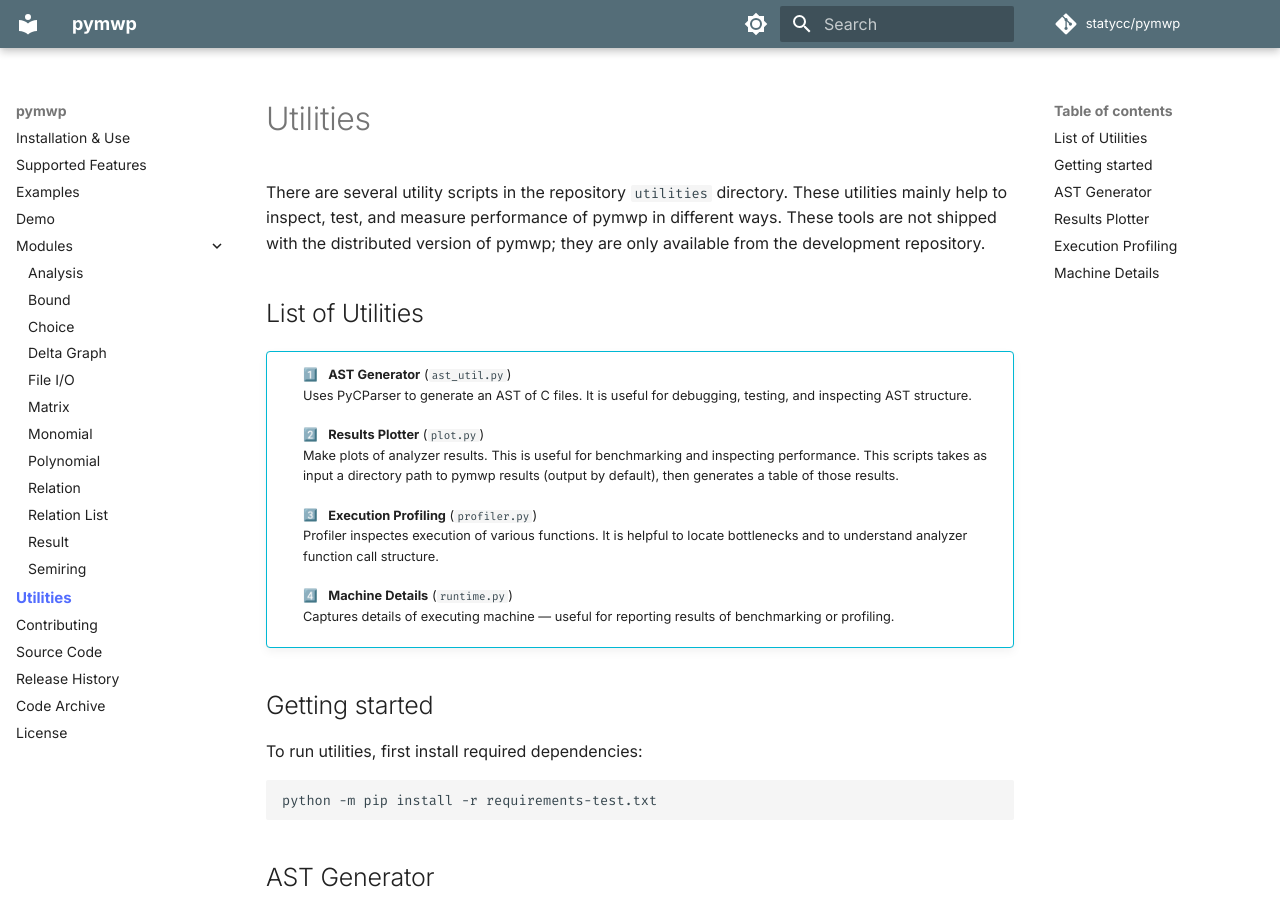
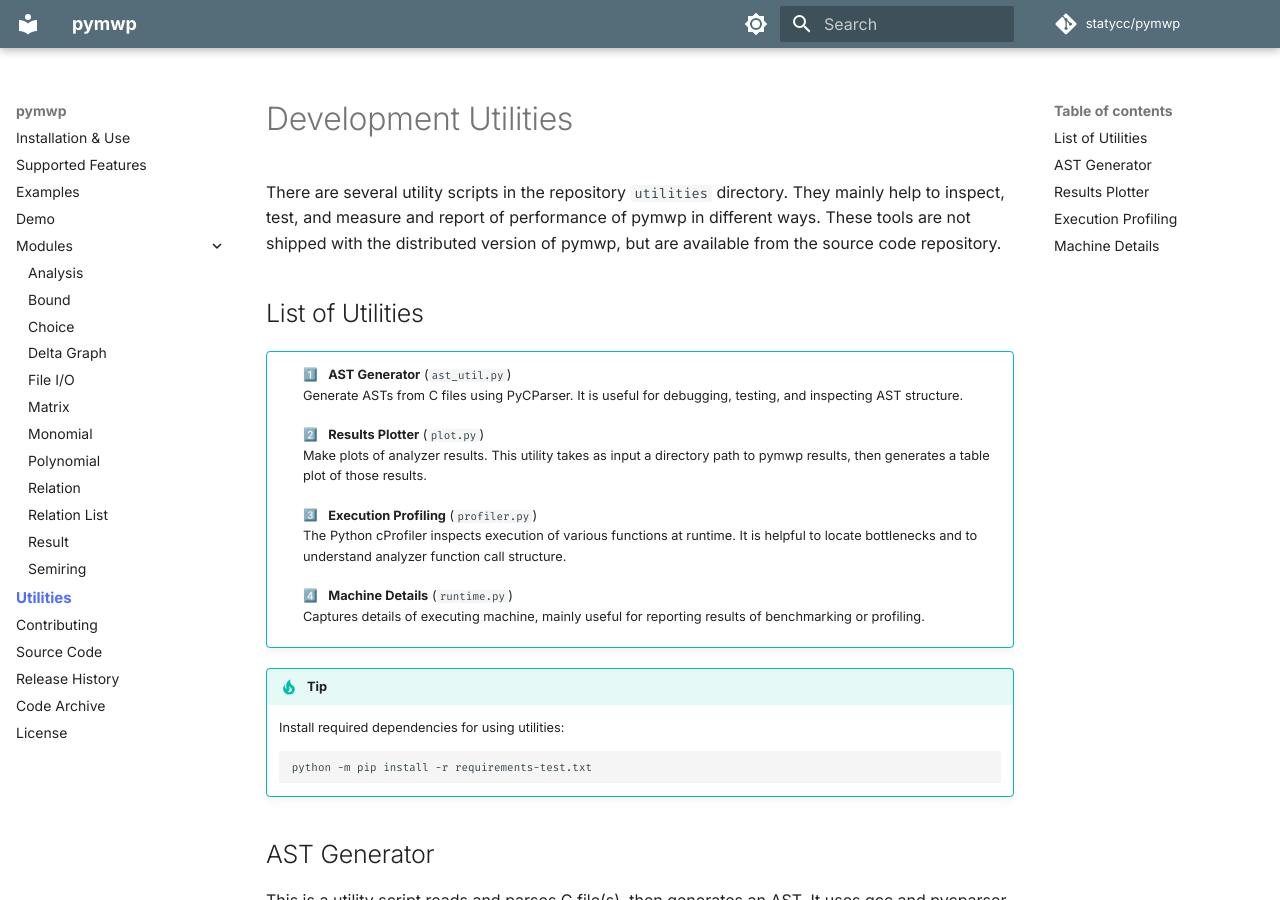
Before and after one commit to statycc/pymwp, an MkDocs documentation site: the page built from docs/utilities.md, in a window 1280 px wide and 900 px high. Built offline with MkDocs 1.6.1 and Material for MkDocs 9.7.7, drawn with Linux system fonts in a browser that asks for light colours; nearby versions of some CDN libraries; emoji names are drawn with the system emoji font; comment, search, counter and statistics services are not loaded; some of the changed text lies outside the part shown.

Commit message:
edit docs, fix typos etc.

````diff
--- a/docs/utilities.md
+++ b/docs/utilities.md
@@ -1,28 +1,30 @@
-# Utilities
+# Development Utilities
 
-There are several utility scripts in the repository `utilities` directory. These utilities mainly help to inspect, test,
-and measure performance of pymwp in different ways. These tools are not shipped with the distributed version of pymwp;
-they are only available from the development repository.
+There are several utility scripts in the repository `utilities` directory.
+They mainly help to inspect, test, and measure and report of performance of pymwp in different ways.
+These tools are not shipped with the distributed version of pymwp, but are available from the source code repository.
 
 ## List of Utilities
 
 !!! info " "
 
-    : :one: &nbsp; **AST Generator** (`ast_util.py`)<br/>Uses PyCParser to generate an AST of C files. It is useful for debugging, testing, and inspecting AST structure.
+    : :one: &nbsp; **AST Generator** (`ast_util.py`)<br/>Generate ASTs from C files using PyCParser. It is useful for debugging, testing, and inspecting AST structure.
 
-    : :two: &nbsp; **Results Plotter** (`plot.py`)<br/>Make plots of analyzer results. This is useful for benchmarking and inspecting performance. This scripts takes as input a directory path to pymwp results (output by default), then generates a table of those results.
+    : :two: &nbsp; **Results Plotter** (`plot.py`)<br/>Make plots of analyzer results. This utility takes as input a directory path to pymwp results, then generates a table plot of those results.
 
-    : :three: &nbsp; **Execution Profiling** (`profiler.py`)<br/>Profiler inspectes execution of various functions. It is helpful to locate bottlenecks and to understand analyzer function call structure.
+    : :three: &nbsp; **Execution Profiling** (`profiler.py`)<br/>The Python cProfiler inspects execution of various functions at runtime. It is helpful to locate bottlenecks and to understand analyzer function call structure.
 
-    : :four: &nbsp; **Machine Details** (`runtime.py`)<br/>Captures details of executing machine &mdash; useful for reporting results of benchmarking or profiling.
+    : :four: &nbsp; **Machine Details** (`runtime.py`)<br/>Captures details of executing machine, mainly useful for reporting results of benchmarking or profiling.
 
-## Getting started
 
-To run utilities, first install required dependencies:
+!!! tip Getting started
 
-```
-python -m pip install -r requirements-test.txt
-```
+    Install required dependencies for using utilities:
+
+    ```
+    python -m pip install -r requirements-test.txt
+    ```
+
 
 ## AST Generator
 
@@ -61,19 +63,20 @@
 
 ## Execution Profiling
 
-Profiling shows how many times different functions are called during analysis. Profiling is carried out using
+Profiling reveals how many times different functions are called during analysis. Profiling is carried out using
 [cProfile](https://docs.python.org/3/library/profile.html#module-cProfile). You can profile execution of analysis on a
 single file or multiple files.
 
 <h3>Single file</h3>
 
-This option can be used with pymwp installed from package registry or when running from source.
+This option can be used with pymwp installed from package registry or when running from source,
+since cProfile is a standard module of Python runtime.
 
 ```
 python -m cProfile -s ncalls pymwp path/to_some_file.c --silent
 ```
 
-- use `-m pymwp` if running from source
+- use `-m pymwp` if running pymwp from source
 - use `-s` to specify cProfile output sort order (
   cf. [options](https://docs.python.org/3/library/profile.html#pstats.Stats.sort_stats))
 - use `--silent` to mute analysis output
@@ -81,18 +84,15 @@
 <h3>Multiple file</h3>
 
 Utility module [`profiler.py`](https://github.com/statycc/pymwp/blob/main/utilities/profiler.py) is a wrapper for
-cProfile. This utility is not distributed with pymwp package - it must be run from source.
-
+cProfile.
 It enables profiling multiple executions of analysis on a _directory_ of C files (it recursively searches for C files).
 The results of each execution are stored in corresponding files.
 
-1. Run with defaults:
+1. Run with defaults (profiles all repository examples)
 
     ```
     make profile
     ```
-
-   <small>Default behavior is to profile all repository examples.</small>
 
 2. Run with custom arguments:
 
````
Also changed, not shown: other parts of docs/utilities.md (+5 -5 lines), .github/CONTRIBUTING.md, 2 other files.
